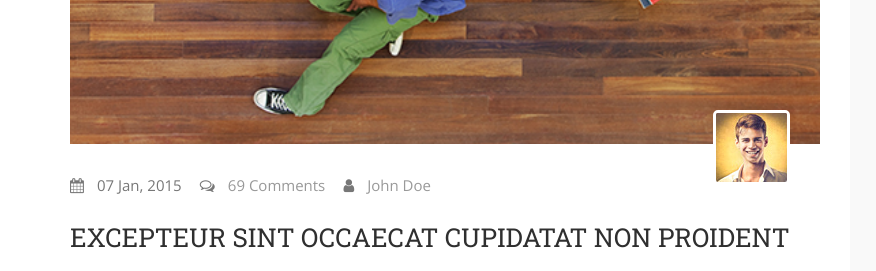
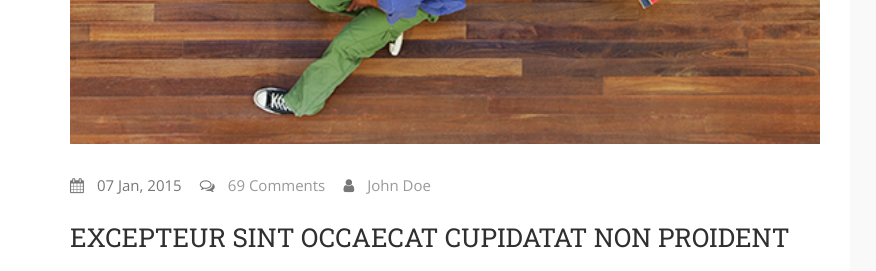
Before and after one commit to vachanesh/DemoReactApp, a plain HTML site: page blogs-list.html in a window 1280 px wide. Shown: the part 745-1016 px from the top of the page, 0-876 px from the left. Drawn offline with nearby package versions, Linux system fonts and the light colour scheme; files whose address does not match are found by name.

```diff
--- a/blogs-list.html
+++ b/blogs-list.html
@@ -494,12 +494,6 @@
                   </div>
 
                   <div class="edu2_blogpg_des">
-                    <figure>
-                      <img
-                        src="css/images/extra-images/ourblog-des-1.jpg"
-                        alt=""
-                      />
-                    </figure>
                     <ul>
                       <li><i class="fa fa-calendar"></i>07 Jan, 2015</li>
                       <li>
```
